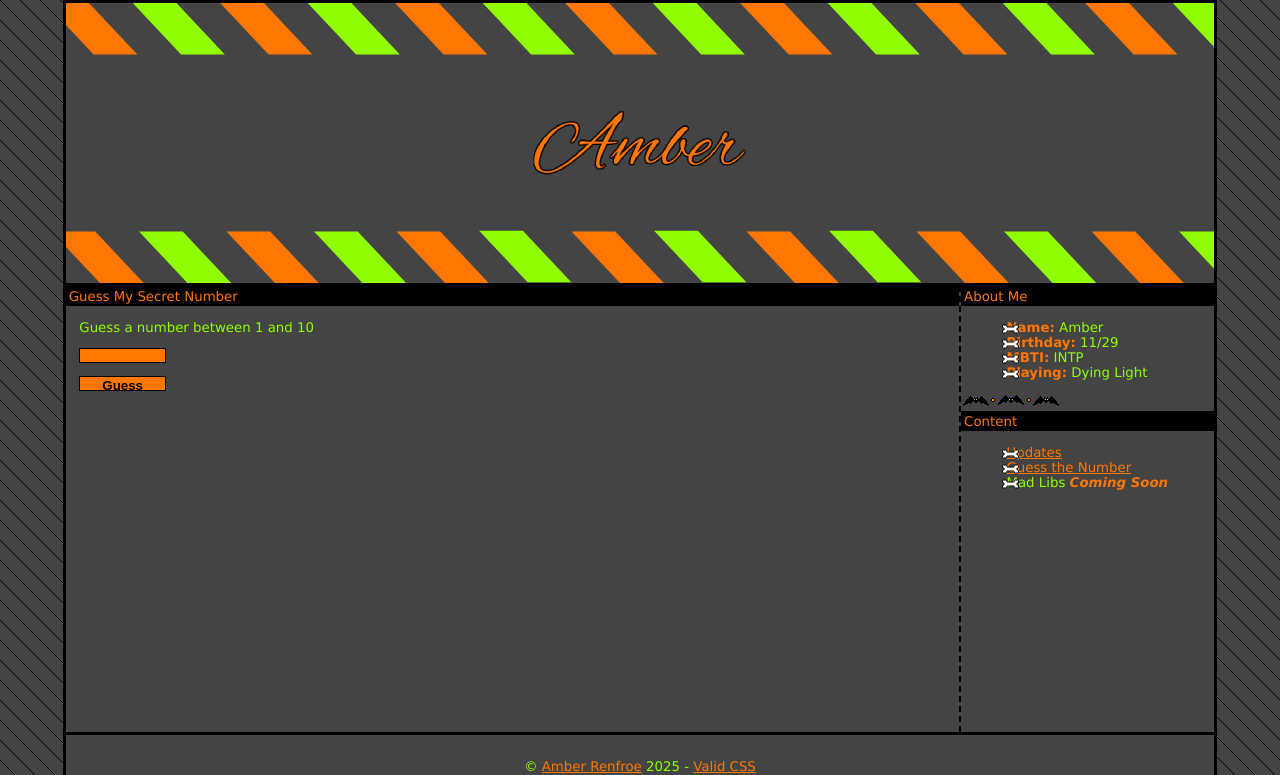
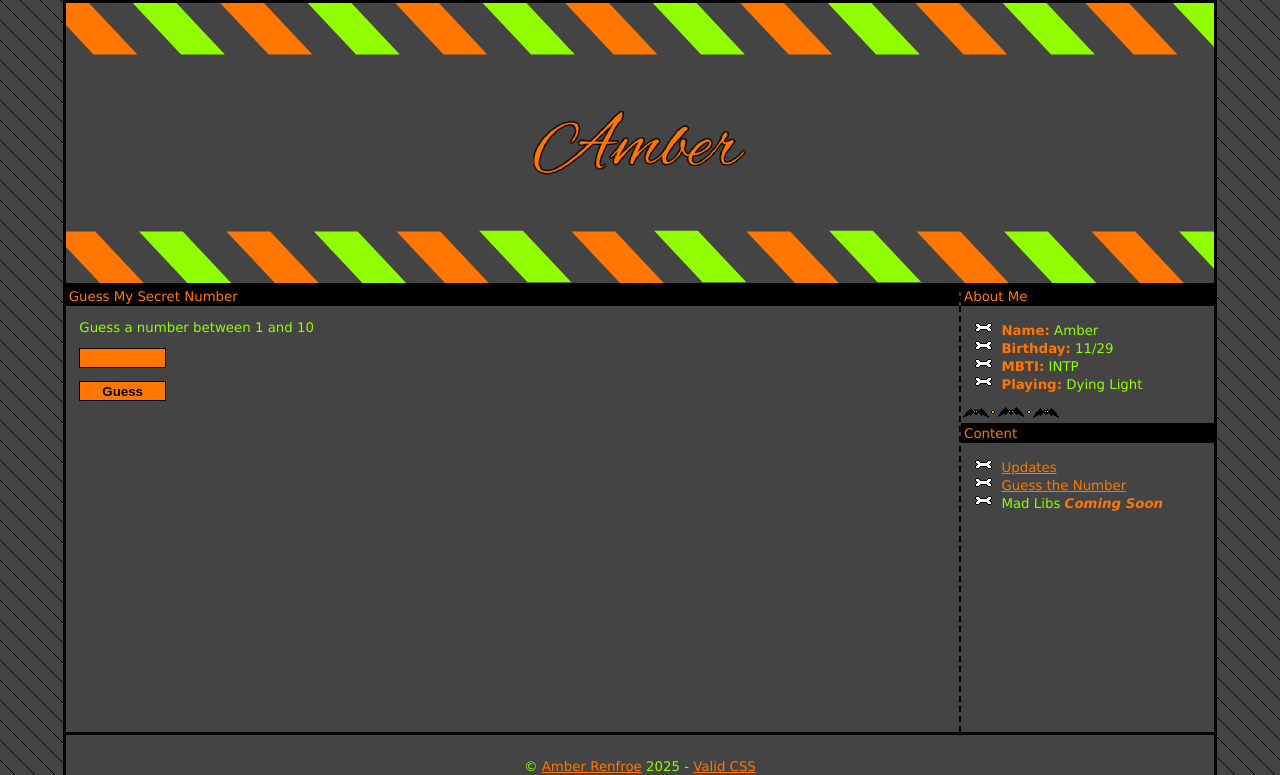
Before and after one commit to Old-Bitter/old-bitter.github.io, a PHP site: page /gtn.html in a window 1280 px wide. Shown: the top 775 px of the page. Run offline with PHP 8.4, Linux system fonts and the light colour scheme.

Commit message:
tweaked css

```diff
--- a/style.css
+++ b/style.css
@@ -36,27 +36,12 @@ b, em {
 }
 
 ul {
-  list-style: none;
+  list-style-image: url('images/bulletbone.png');;
   color: #90fe00;
 }
 
 li {
-  position: relative;
-  padding-left: 5px;
   margin: 0;
-}
-
-li:before {
-    content: '';
-    position: absolute;
-    left: 0;
-    top: 60%;
-    transform: translateY(-50%);
-    width: 20px;
-    height: 15px;
-    background-image: url('images/bulletbone.png');
-    background-size: contain;
-    background-repeat: no-repeat;
 }
 
 #header, #contain, #footer {
@@ -95,6 +80,10 @@ li:before {
   border-top: 0;
 }
 
+.center {
+  text-align: center;
+}
+
 a:link {
   color: #ff7700;
   text-decoration: underline;
@@ -122,6 +111,6 @@ button {
   color: #000000;
   width: 10%;
   font-weight: bold;
-  height: 15px;
+  height: 20px;
   box-sizing: border-box;
 }
```
